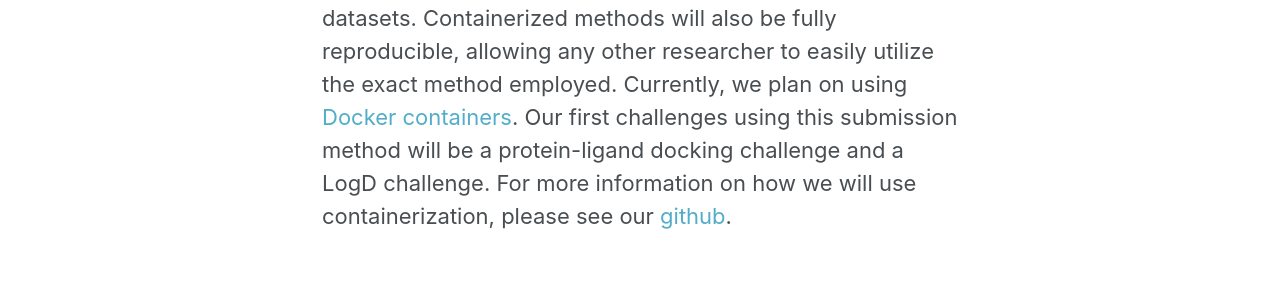
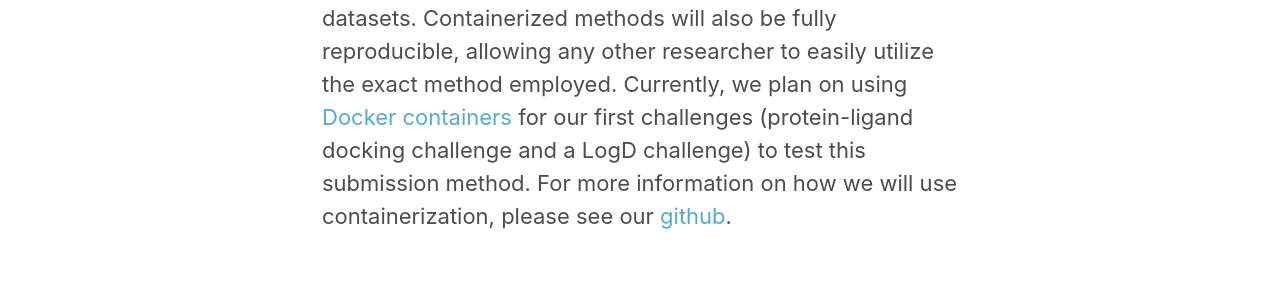
Before and after one commit to samplchallenges/samplchallenges.github.io, a Jekyll site: the page built from _roadmap/index.md, in a window 1280 px wide. Shown: the part 1325-1615 px from the top of the page. Built offline with Jekyll 4.4.1, drawn with Linux system fonts in a browser that asks for light colours.

Commit message:
Update index.md

```diff
--- a/_roadmap/index.md
+++ b/_roadmap/index.md
@@ -14,7 +14,7 @@
 
 **Data donation**: In general we seek assistance in obtaining high quality data along the lines described in the roadmap above. Some of the measurements will be conducted in our own laboratories, but for others, we rely on donations of data, internships with industry partners, etc., and we are delighted to have help in this regard. Please contact [David L. Mobley](https://mobleylab.org/people/david-mobley/) at dmobley (you know what symbol) mobleylab.org if you have ideas or can help. Properties of particular interest include log P and log D values (between water and alternate solvents, or between diverse solvents), pKa, solubility, binding to well-understood or simple model systems, and selected protein-ligand binding data.
 
-**Containerization**: We are pushing in the direction of containerization of submissions, introducing a new category of challenge where participants submit *methods* rather than *predictions*. This will allow fully automated methods to be tested on completely equal footing, head-to-head, and also potentially allow methods to be tested on proprietary datasets. Containerized methods will also be fully reproducible, allowing any other researcher to easily utilize the exact method employed. Currently, we plan on using [Docker containers](https://www.docker.com/resources/what-container). Our first challenges using this submission method will be a protein-ligand docking challenge and a LogD challenge. For more information on how we will use containerization, please see our [github](https://github.com/samplchallenges/SAMPL-containers/tree/main/tutorials).
+**Containerization**: We are pushing in the direction of containerization of submissions, introducing a new category of challenge where participants submit *methods* rather than *predictions*. This will allow fully automated methods to be tested on completely equal footing, head-to-head, and also potentially allow methods to be tested on proprietary datasets. Containerized methods will also be fully reproducible, allowing any other researcher to easily utilize the exact method employed. Currently, we plan on using [Docker containers](https://www.docker.com/resources/what-container) for our first challenges (protein-ligand docking challenge and a LogD challenge) to test this submission method. For more information on how we will use containerization, please see our [github](https://github.com/samplchallenges/SAMPL-containers/tree/main/tutorials).
 
 
 {% for collection in site.collections %}
```
